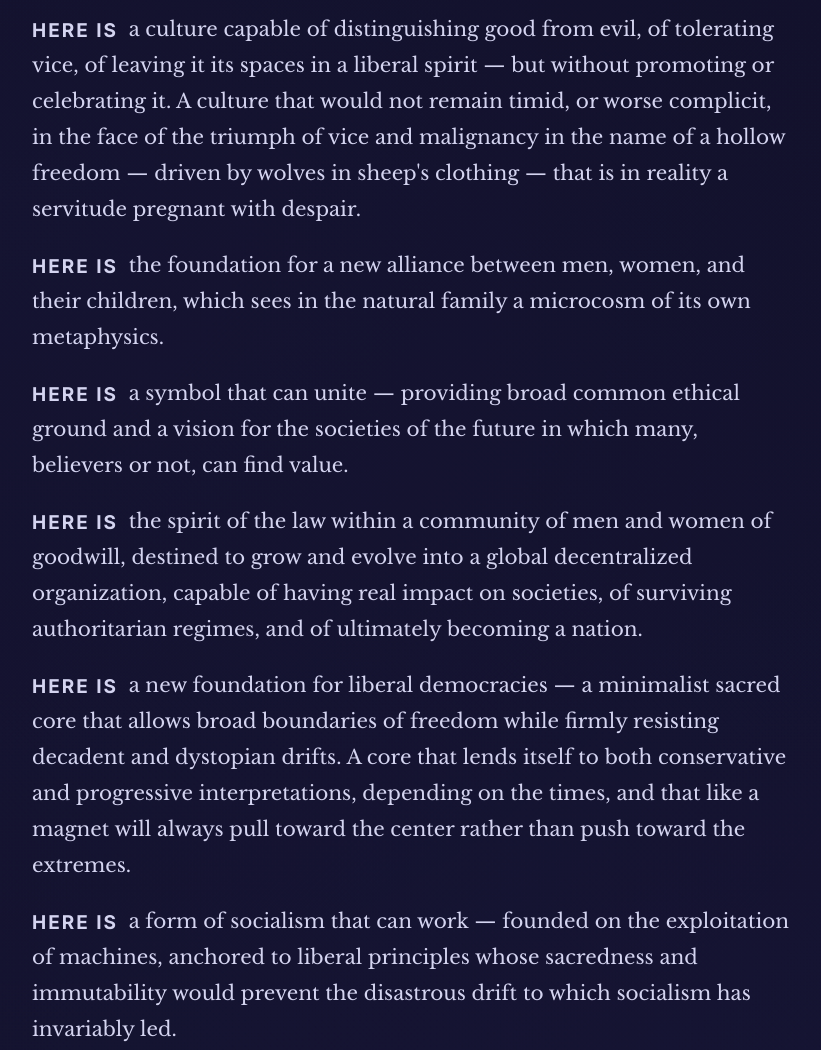
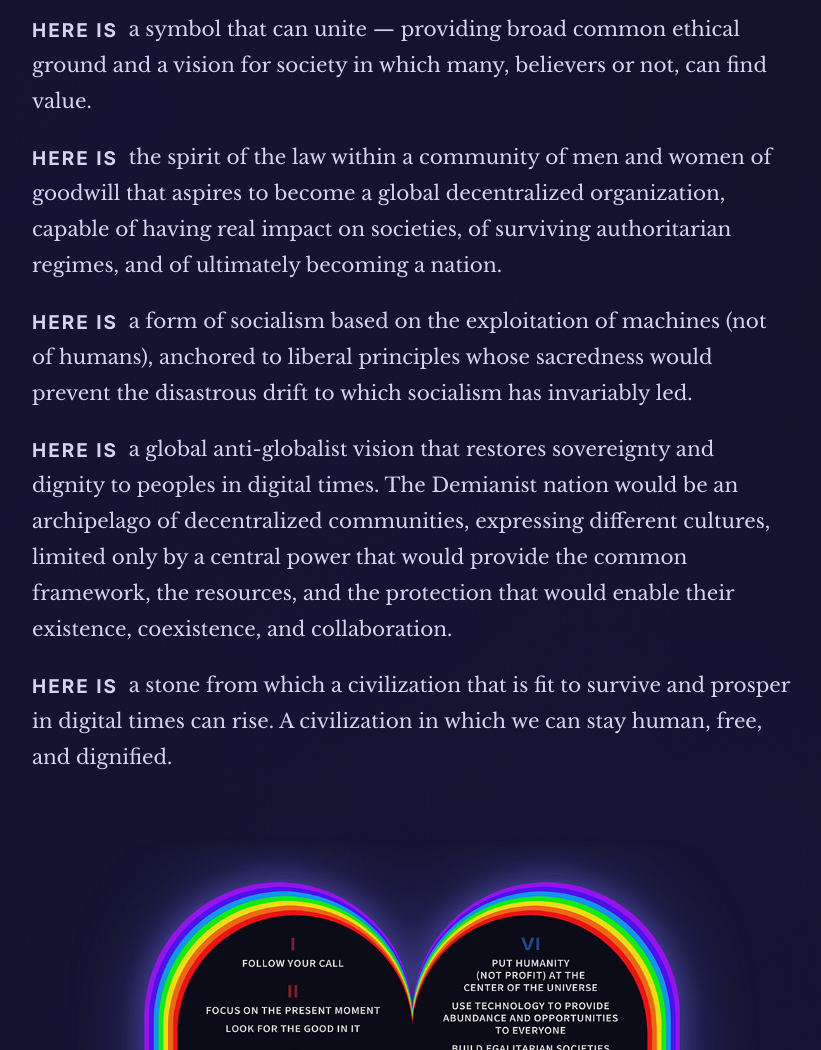
Before and after one commit to barabeke/demianism.org, a plain HTML site: page doctrine.html in a window 1280 px wide. Shown: the part 1460-2510 px from the top of the page, without its empty margins (228-1049 px from the left). Drawn offline with nearby package versions, Linux system fonts and the light colour scheme.

Commit message:
Add files via upload

```diff
--- a/doctrine.html
+++ b/doctrine.html
@@ -770,21 +770,15 @@
 
       <p class="manifesto-item"><span class="here-is">Here is</span> a north star to follow — held as compass and limit in the design of new social and economic systems and artificial minds.</p>
 
-      <p class="manifesto-item"><span class="here-is">Here is</span> a culture capable of distinguishing good from evil, of tolerating vice, of leaving it its spaces in a liberal spirit — but without promoting or celebrating it. A culture that would not remain timid, or worse complicit, in the face of the triumph of vice and malignancy in the name of a hollow freedom — driven by wolves in sheep's clothing — that is in reality a servitude pregnant with despair.</p>
+      <p class="manifesto-item"><span class="here-is">Here is</span> a symbol that can unite — providing broad common ethical ground and a vision for society in which many, believers or not, can find value.</p>
 
-      <p class="manifesto-item"><span class="here-is">Here is</span> the foundation for a new alliance between men, women, and their children, which sees in the natural family a microcosm of its own metaphysics.</p>
+      <p class="manifesto-item"><span class="here-is">Here is</span> the spirit of the law within a community of men and women of goodwill that aspires to become a global decentralized organization, capable of having real impact on societies, of surviving authoritarian regimes, and of ultimately becoming a nation.</p>
 
-      <p class="manifesto-item"><span class="here-is">Here is</span> a symbol that can unite — providing broad common ethical ground and a vision for the societies of the future in which many, believers or not, can find value.</p>
+      <p class="manifesto-item"><span class="here-is">Here is</span> a form of socialism based on the exploitation of machines (not of humans), anchored to liberal principles whose sacredness would prevent the disastrous drift to which socialism has invariably led.</p>
 
-      <p class="manifesto-item"><span class="here-is">Here is</span> the spirit of the law within a community of men and women of goodwill, destined to grow and evolve into a global decentralized organization, capable of having real impact on societies, of surviving authoritarian regimes, and of ultimately becoming a nation.</p>
+      <p class="manifesto-item"><span class="here-is">Here is</span> a global anti-globalist vision that restores sovereignty and dignity to peoples in digital times. The Demianist nation would be an archipelago of decentralized communities, expressing different cultures, limited only by a central power that would provide the common framework, the resources, and the protection that would enable their existence, coexistence, and collaboration.</p>
 
-      <p class="manifesto-item"><span class="here-is">Here is</span> a new foundation for liberal democracies — a minimalist sacred core that allows broad boundaries of freedom while firmly resisting decadent and dystopian drifts. A core that lends itself to both conservative and progressive interpretations, depending on the times, and that like a magnet will always pull toward the center rather than push toward the extremes.</p>
-
-      <p class="manifesto-item"><span class="here-is">Here is</span> a form of socialism that can work — founded on the exploitation of machines, anchored to liberal principles whose sacredness and immutability would prevent the disastrous drift to which socialism has invariably led.</p>
-
-      <p class="manifesto-item"><span class="here-is">Here is</span> a new global anti-globalist vision that restores sovereignty and dignity to peoples — enabling the formation, coexistence, and flourishing of a multitude of decentralized and broadly autonomous cultures and communities, limited only by the Demianist nation that would provide the common framework, the resources, and the protection necessary to survive and to express themselves freely.</p>
-
-      <p class="manifesto-item"><span class="here-is">Here is</span> a stone from which a new civilization, capable of surviving and prospering in this digital age, can rise.</p>
+      <p class="manifesto-item"><span class="here-is">Here is</span> a stone from which a civilization that is fit to survive and prosper in digital times can rise. A civilization in which we can stay human, free, and dignified.</p>
 
     </div><!-- end .manifesto -->
 
```
